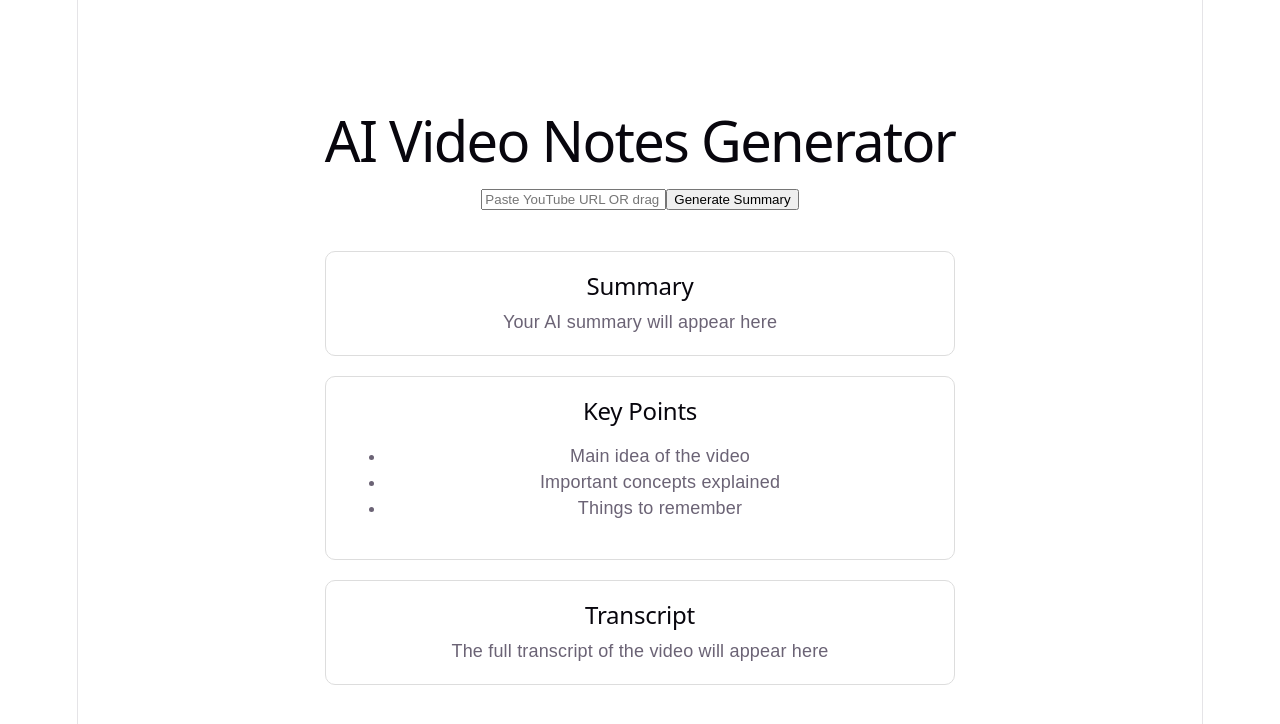
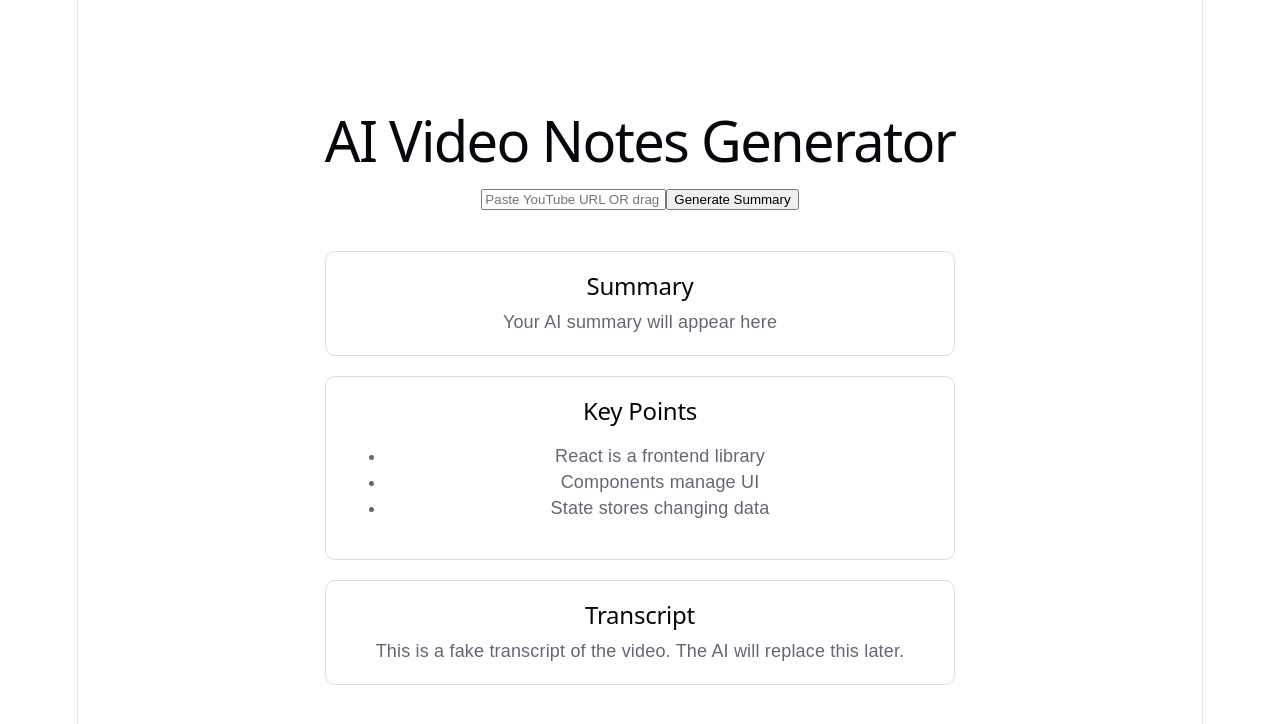
Before and after one commit to Hareshs1234/ai-video-summarizer, a React app in the folder frontend/: page / in a window 1280 px wide. Shown: the top 724 px of the page. Built offline with nearby package versions, Linux system fonts and the light colour scheme; the HTML template or start-up script is replaced by a standard one.

Commit message:
Updated Points and Transcript

```diff
--- a/frontend/src/App.jsx
+++ b/frontend/src/App.jsx
@@ -10,6 +10,14 @@ function App() {
   const [videoURL, setVideoUrl] = useState("");
   const [summary, setSummary] = useState("");
   const [loading, setLoading] = useState(false);
+  const[keyPoints,setKeyPoints] = useState([
+  "React is a frontend library",
+  "Components manage UI",
+  "State stores changing data"
+]);
+  const [transcript, setTranscript] = useState(
+  "This is a fake transcript of the video. The AI will replace this later."
+);
 
   return (
     <div className="app">
@@ -30,8 +38,10 @@ function App() {
           loading={loading}
         />
 
-        <KeyPoints />
-        <Transcript />
+        <KeyPoints points={keyPoints}>
+
+        </KeyPoints>
+        <Transcript transcript={transcript}/>
 
       </div>
 
--- a/frontend/src/KeyPoints.jsx
+++ b/frontend/src/KeyPoints.jsx
@@ -1,19 +1,19 @@
-function KeyPoints(){
+function KeyPoints({ points }) {
 
-    return(
+    return (
         <div>
             <h2>Key Points</h2>
+
             <ul>
-                <li>Main idea of the video</li>
-                <li>Important concepts explained</li>
-                <li>Things to remember</li>
+                {points.map((point, index) => (
+                    <li key={index}>
+                        {point}
+                    </li>
+                ))}
+            </ul>
 
-            </ul>
         </div>
+    );
+}
 
-    )
-
-
-
-}
 export default KeyPoints;
--- a/frontend/src/Transcript.jsx
+++ b/frontend/src/Transcript.jsx
@@ -1,10 +1,10 @@
-function Transcript(){
+function Transcript({transcript}){
 
     return(
 
         <div>
             <h2>Transcript</h2>
-            <p>The full transcript of the video will appear here</p>
+            <p>{transcript}</p>
         </div>
     )
 
```
